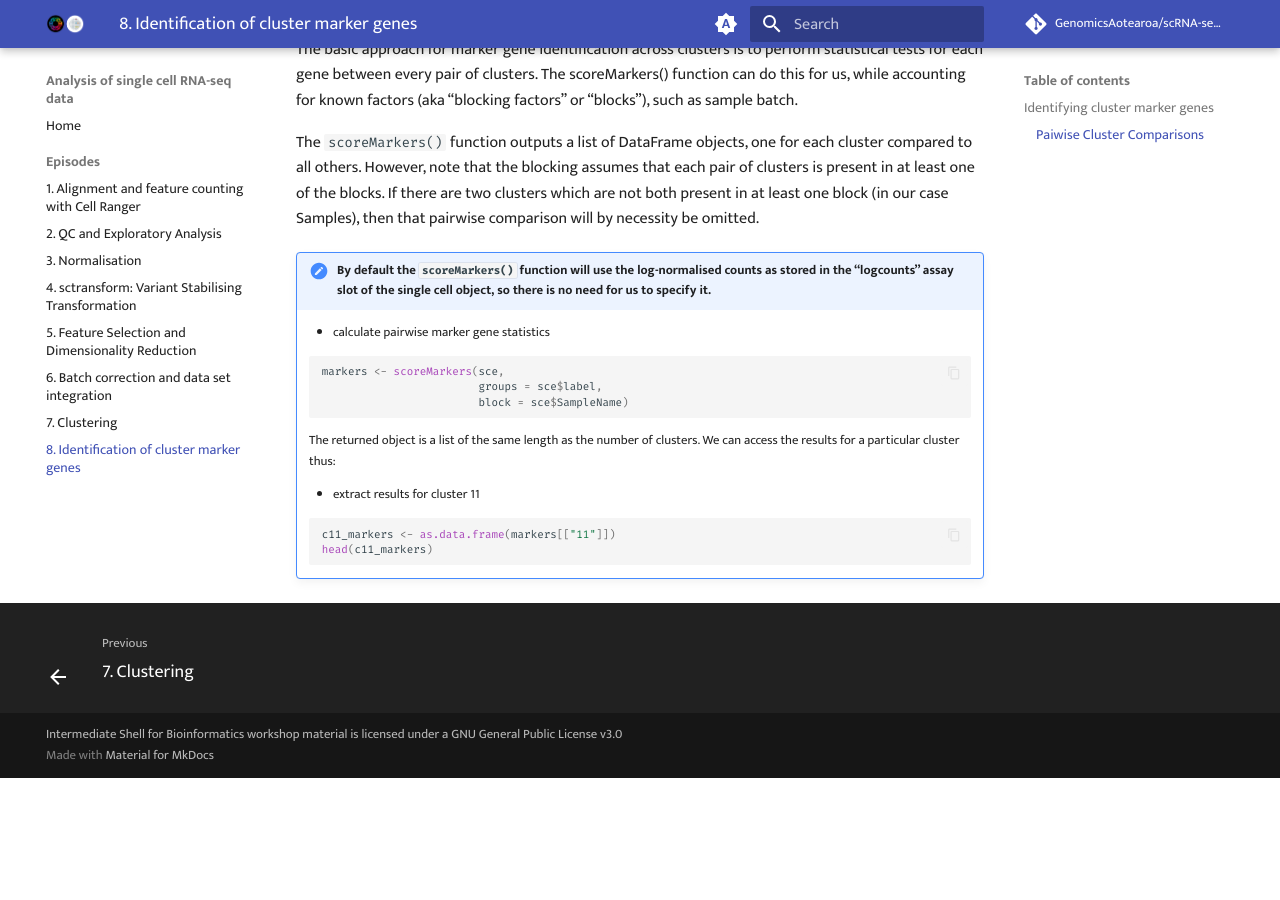
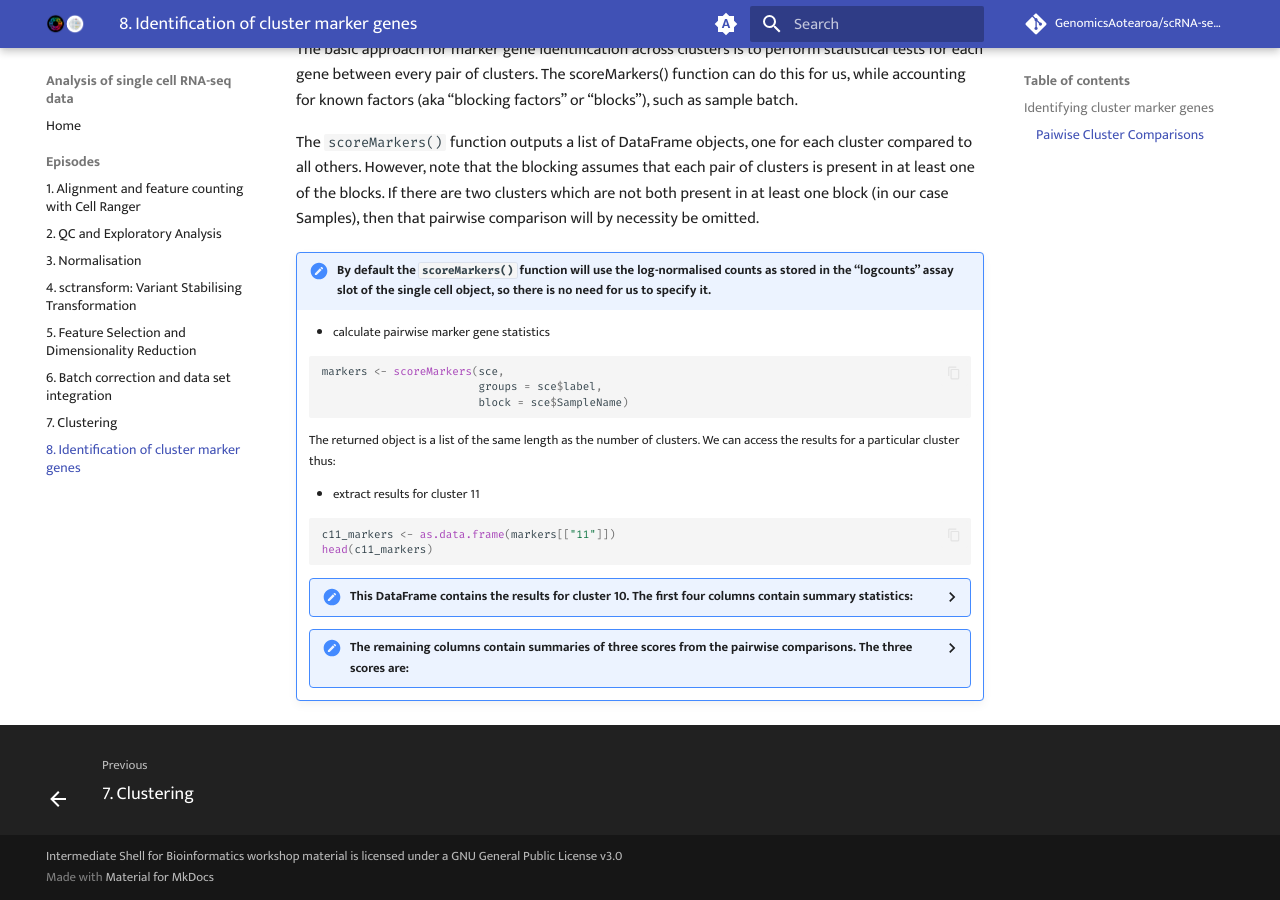
Before and after one commit to GenomicsAotearoa/scRNA-seq-data-analysis, an MkDocs documentation site: the page built from docs/episodes /8.md, in a window 1280 px wide and 900 px high, scrolled down 1034 px. Built offline with MkDocs 1.6.1 and Material for MkDocs 9.7.7, drawn with Linux system fonts in a browser that asks for light colours; comment, search, counter and statistics services are not loaded; before the commit the page ends 1812 px from its top, so only the background shows below that; some of the changed lines change nothing that is shown.

Commit message:
add dataFrame info

````diff
--- a/docs/episodes /8.md
+++ b/docs/episodes /8.md
@@ -82,3 +82,16 @@
     c11_markers <- as.data.frame(markers[["11"]])
     head(c11_markers)
     ```
+
+    ??? circle-info "This DataFrame contains the results for cluster 10. The first four columns contain summary statistics:"
+
+        - **self.average** - the mean log-expression in the cluster of interest
+        - **other.average** - the grand mean across all other clusters
+        - **self.detected** - the proportion of cells with detected expression in the cluster of interest
+        - **other.detected** - the mean detected proportion across all other clusters.
+
+    ??? circle-info "The remaining columns contain summaries of three scores from the pairwise comparisons. The three scores are:"
+
+        - **logFC.cohen** - “Cohen’s d” - this is the log fold change of mean gene expression standardized by the average standard deviation across the groups. This can be interpreted in a similar way to log fold change in that a positive value indicates upregulation in the cluster of interest.
+        - **AUC** - “Area Under the Curve” - this quantifies the ability to distinguish between two gene expression distributions. It can be interpreted as the likelihood that any random cell in the cluster of interest will have a higher expression of the gene than any random cell in the other cluster. It ranges from 0 to 1, where 1 can be interpreted as upregulation, 0 downregulation, and 0.5 as no difference.
+        - **logFC.detected** - this is the log fold change in the proportion of cells in which the gene is detected in the cluster of interest, versus the proportion of cells in which the gene is detected in the other cluster. Positive values indicate that the gene is detected in more cells in the cluster of interest than the other cluster. Note, this takes no account of the magnitude of the gene expression, instead this metric helps to identify presence/absence differences in gene expression between clusters.
````
